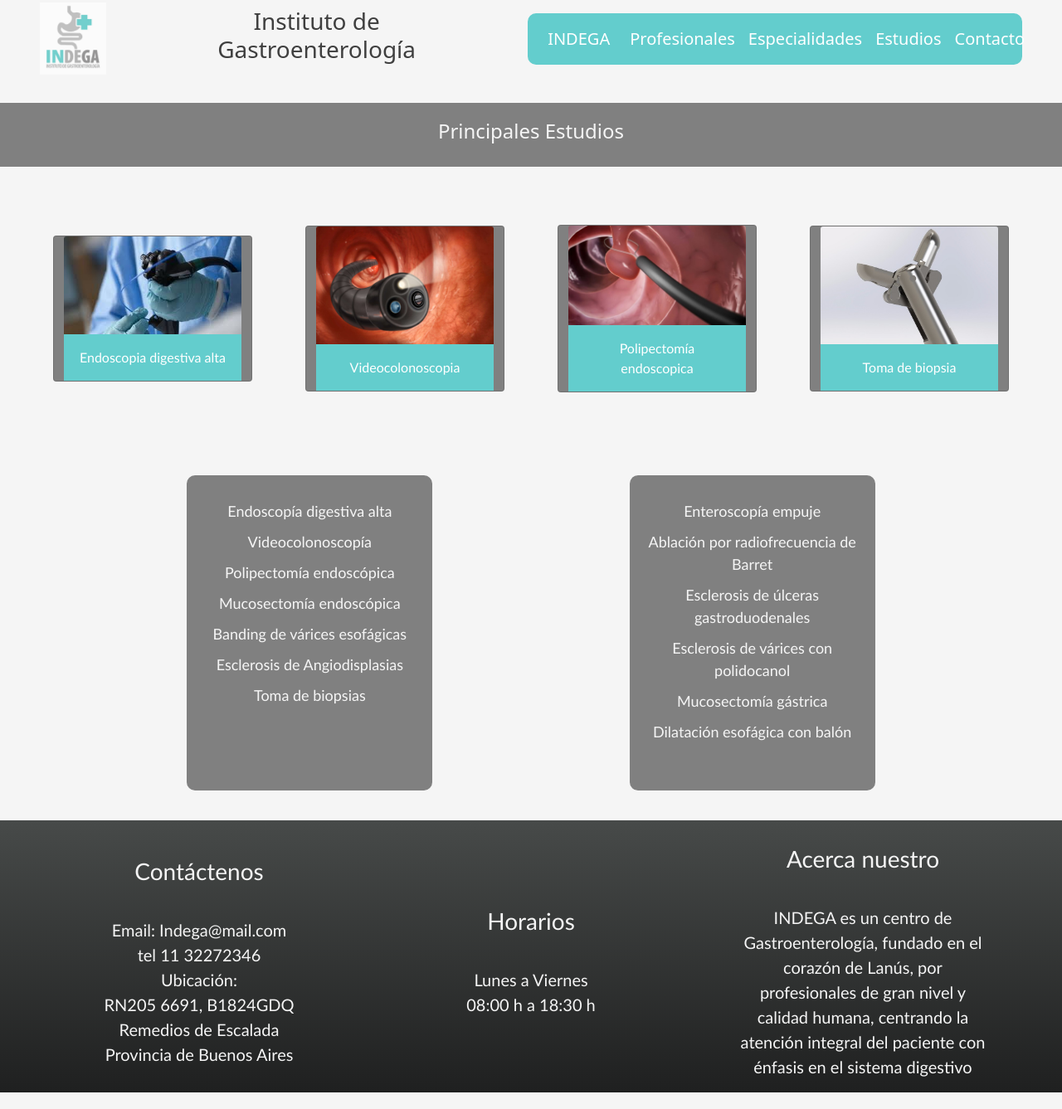
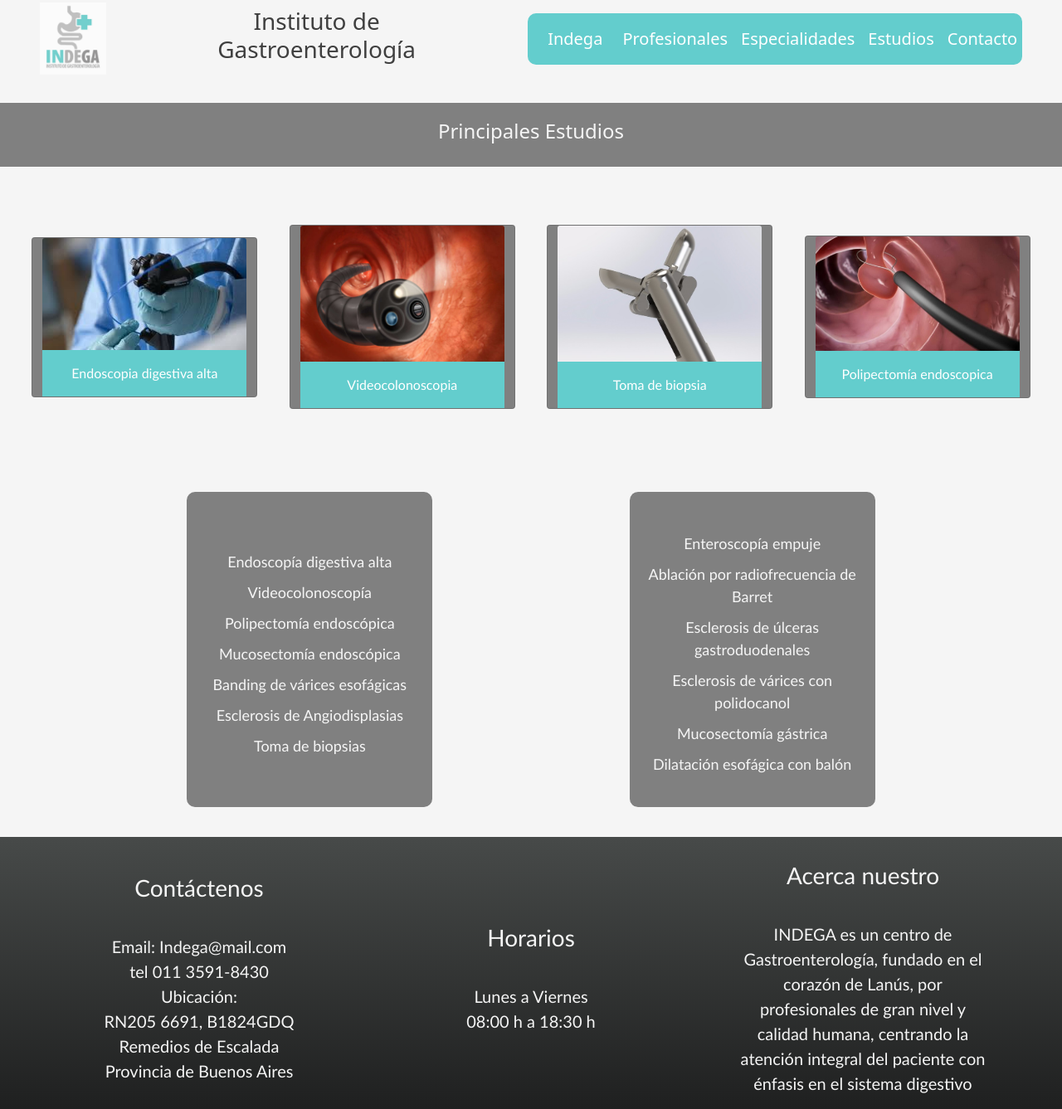
Before and after one commit to FedeBentolila/IDEAXBENTOLILA, a website: page estudios.html in a window 1280 px wide. Shown: the part 115-1452 px from the top of the page at 83% size. Drawn offline with nearby package versions, Linux system fonts and the light colour scheme.

Commit message:
proyectofinal

```diff
--- a/assets/scss/_listasespecialidadesBT.scss
+++ b/assets/scss/_listasespecialidadesBT.scss
@@ -5,6 +5,9 @@
 
     ul{
         list-style: none;
+        display: flex;
+        flex-direction: column;
+        justify-content: center;
         font-family: 'Trebuchet MS', 'Lucida Sans Unicode', 'Lucida Grande', 'Lucida Sans', Arial, sans-serif;
         color: $colorprimario;
         height: 380px;
--- a/estudios.html
+++ b/estudios.html
@@ -38,7 +38,7 @@
         <div class="col-xs-12 col-md-6">
             <nav class="navbar navbar-expand-lg navbar-dark" style="background-color: rgb(99, 205, 205); font-size: 20px;">
                 <div class="container-fluid">
-                  <a class="navbar-brand" href="./index.html">INDEGA</a>
+                  <a class="navbar-brand" href="./index.html">Indega</a>
                   <button class="navbar-toggler" type="button" data-bs-toggle="collapse" data-bs-target="#navbarSupportedContent" aria-controls="navbarSupportedContent" aria-expanded="false" aria-label="Toggle navigation">
                     <span class="navbar-toggler-icon"></span>
                   </button>
@@ -71,35 +71,39 @@
 
     <div class="row justify-content-evenly align-items-center text-center tarjetasdeestudiosBT">
 
-        <div class="card col-xs-12 col-md-2" style="width: 15rem;">
+        <div class="card col-xs-12 col-md-2" style="width: 17rem;">
             <img src="./assets/img/endoscopia.jpg" class="card-img-top" alt="endoscopia">
             <div class="card-body">
               <p class="card-text">Endoscopia digestiva alta</p>
             </div>
         </div>
 
-        <div class="card col-xs-12 col-md-2" style="width: 15rem;">
+        <div class="card col-xs-12 col-md-2" style="width: 17rem;">
             <img src="./assets/img/colonoscopy-1024x683.jpg" class="card-img-top" alt="colono">
             <div class="card-body">
               <p class="card-text">Videocolonoscopia</p>
             </div>
         </div>
 
-        <div class="card col-xs-12 col-md-2" style="width: 15rem;">
+        <div class="card col-xs-12 col-md-2" style="width: 17rem;">
+          <img src="./assets/img/forceps.jpg" class="card-img-top" alt="forceps">
+          <div class="card-body">
+            <p class="card-text">Toma de biopsia</p>
+          </div>
+        </div>
+
+        <div class="card col-xs-12 col-md-2" style="width: 17rem;">
             <img src="./assets/img/polipectomia.jpg" class="card-img-top" alt="polipectomia">
             <div class="card-body">
               <p class="card-text">Polipectomía endoscopica</p>
             </div>
         </div>
 
-        <div class="card col-xs-12 col-md-2" style="width: 15rem;">
-            <img src="./assets/img/forceps.jpg" class="card-img-top" alt="forceps">
-            <div class="card-body">
-              <p class="card-text">Toma de biopsia</p>
-            </div>
-        </div>
+
 
     </div>
+
+
 
     <div class="row justify-content-evenly align-items-center text-center listasespecialidadesBT">
         <div class="col-xs-12 col-md-3 listaxBT">
@@ -134,7 +138,7 @@
             <p>
                 Email: Indega@mail.com
                 <br>
-                tel 11 32272346
+                tel 011 3591-8430
                 <br>
                 Ubicación:
                 <br>
```
Also changed, not shown: contacto.html (+5 -5 lines), equipomedico.html (+5 -5 lines), especialidades.html (+2 -2 lines), index.html (+13 -13 lines), assets/css/styles.css, 1 other file.
